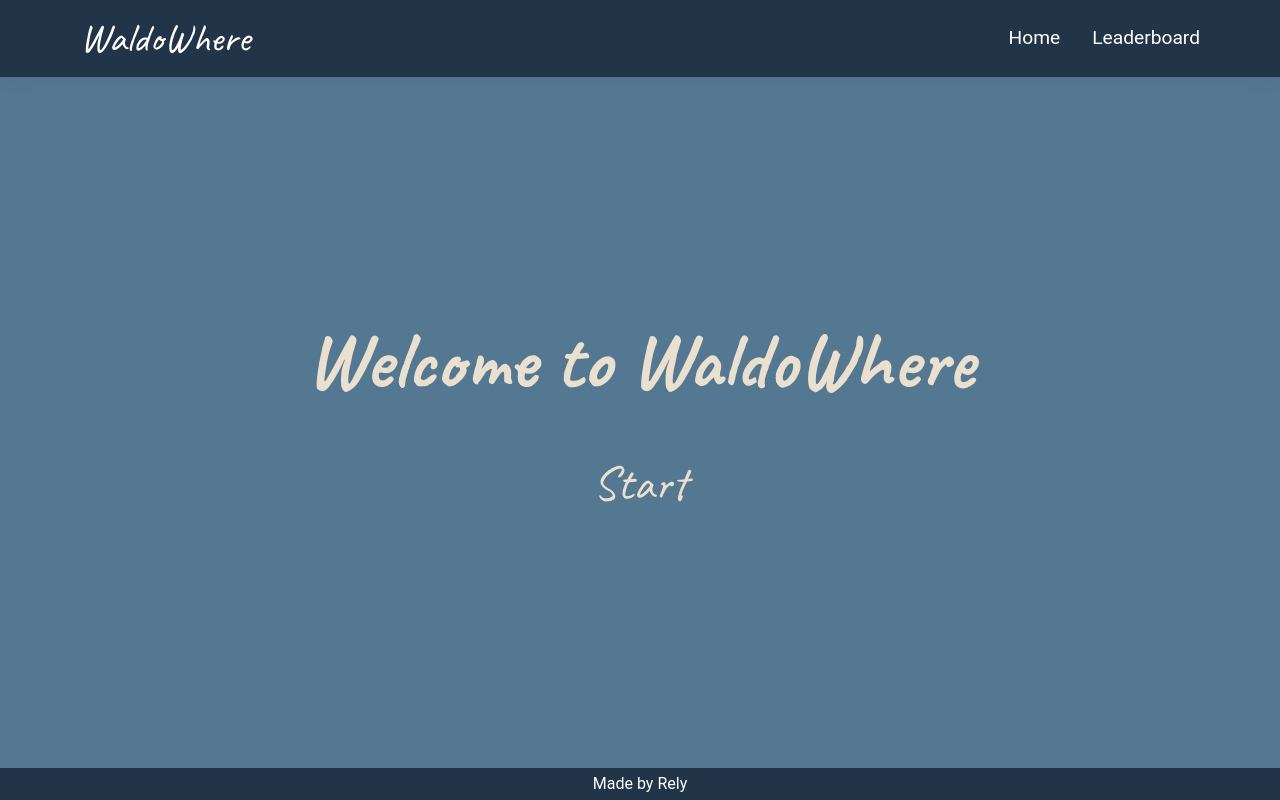
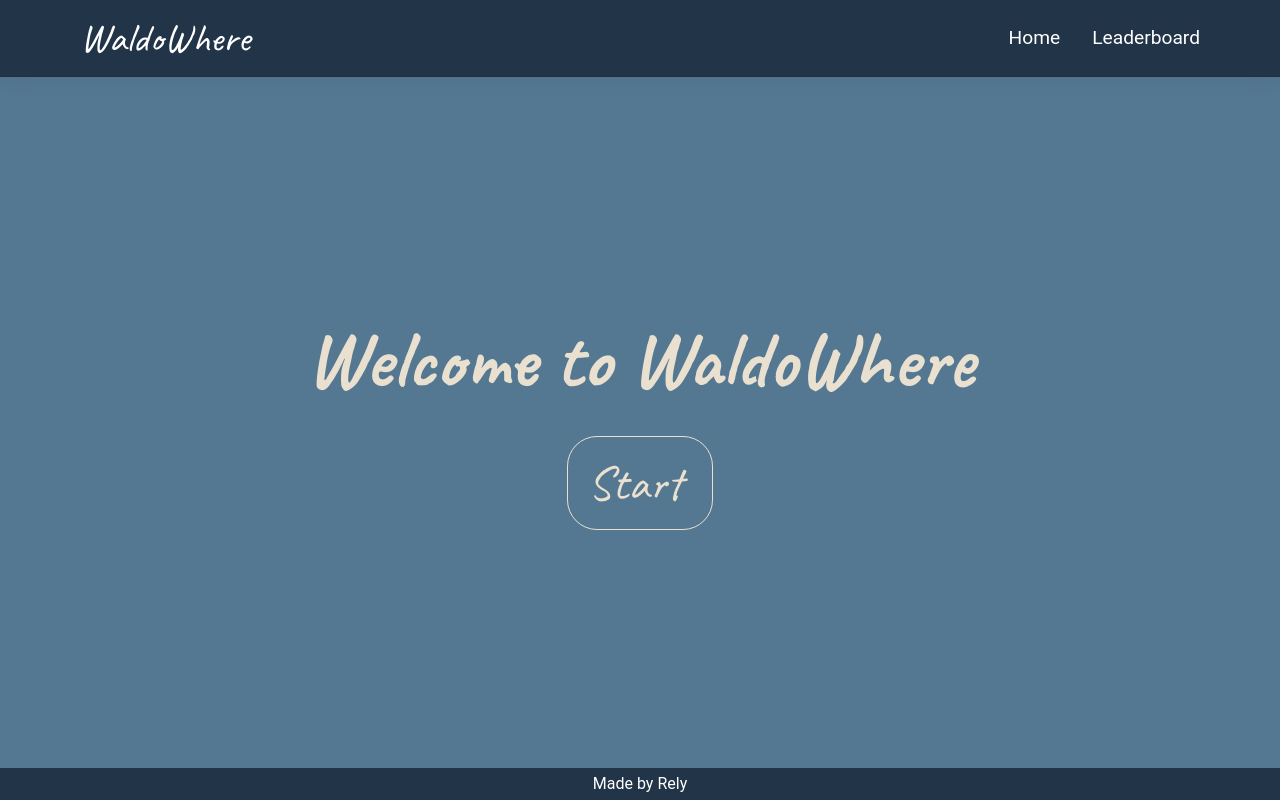
Before and after one commit to Relyful/WaldoWhere, a React app in the folder frontend/: page / in a window 1280 px wide. Built offline with nearby package versions, Linux system fonts and the light colour scheme; the HTML template or start-up script is replaced by a standard one.

Commit message:
Style start button

```diff
--- a/frontend/src/components/Home/Home.module.css
+++ b/frontend/src/components/Home/Home.module.css
@@ -20,11 +20,14 @@
   font-size: 3em;
   text-decoration: none;
   color: #EAE0CF;
-  padding: 10px 20px;
+  padding: 10px 30px 10px 20px;
   transition: transform 0.3s ease-in-out;
+
+  border: 1px solid #EAE0CF;
+  border-radius: 30px;
+  display: flex;
 }
 
 .startButton:hover {
-  transform: scale(1.2);
-  color: white;
+  transform: scale(1.1);
 }
```
